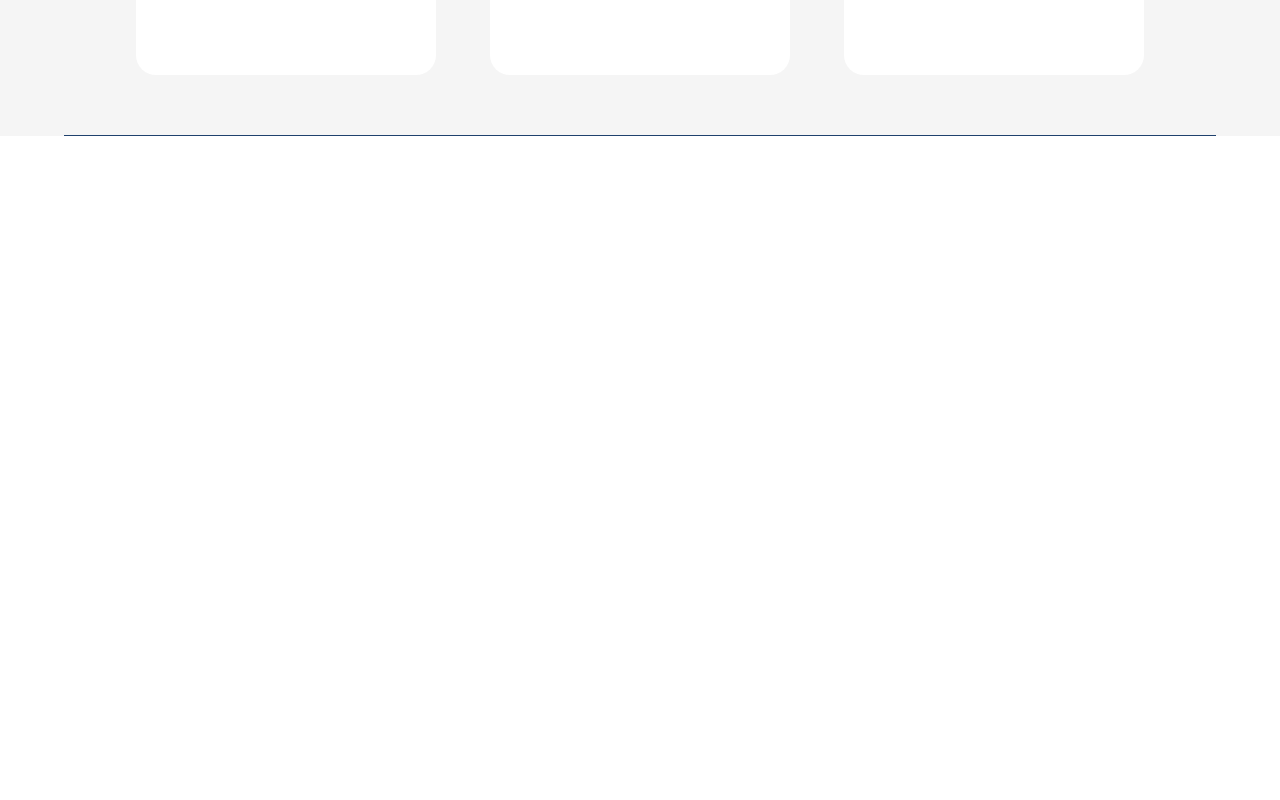
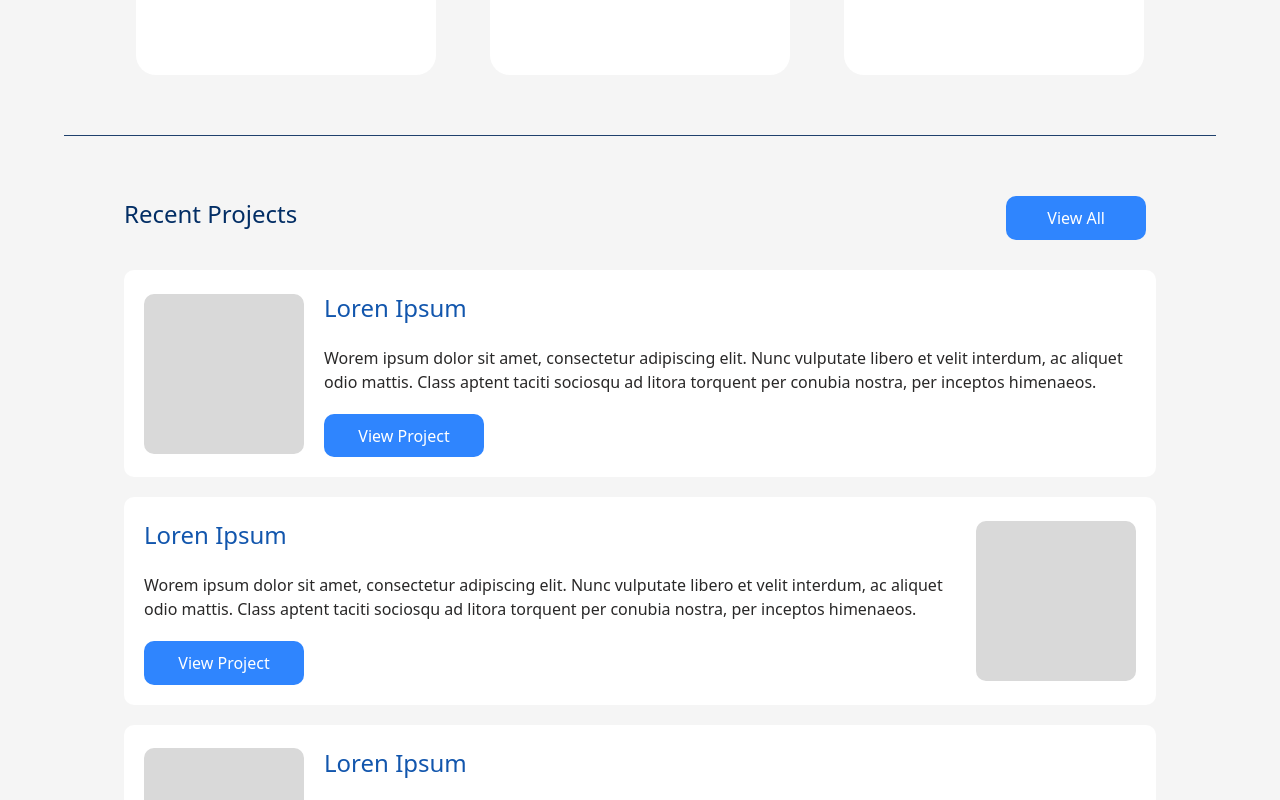
Before and after one commit to Adebobola01/Dara-portfolio, a React (Vite) app: page / in a window 1280 px wide. Shown: the part 1660-2460 px from the top of the page. Before the commit the page ends 1796 px from the top, so only its background shows below. Built offline with nearby package versions, Linux system fonts and the light colour scheme.

Commit message:
feat: added the projects section

```diff
--- a/src/App.jsx
+++ b/src/App.jsx
@@ -2,6 +2,7 @@ import "./App.css";
 import About from "./components/about";
 import Hero from "./components/hero";
 import Navbar from "./components/Navbar";
+import Projects from "./components/Projects";
 import Services from "./components/services";
 
 function App() {
@@ -12,6 +13,7 @@ function App() {
         <Hero />
         <About />
         <Services />
+        <Projects />
       </main>
     </div>
   );
--- /dev/null
+++ b/src/components/Projects/index.jsx
@@ -0,0 +1,41 @@
+import styles from "./projects.module.scss";
+
+const Project = ({ title, details }) => {
+  return (
+    <div className={styles.project}>
+      <span></span>
+      <div>
+        <h2>{title}</h2>
+        <p>{details} </p>
+        <button>View Project</button>
+      </div>
+    </div>
+  );
+};
+
+const Projects = () => {
+  return (
+    <section className={styles.projects_section}>
+      <div className={styles.projects_header}>
+        <h2>Recent Projects</h2>
+        <button>View All</button>
+      </div>
+      <div className={styles.projects_container}>
+        <Project
+          title="Loren Ipsum"
+          details="Worem ipsum dolor sit amet, consectetur adipiscing elit. Nunc vulputate libero et velit interdum, ac aliquet odio mattis. Class aptent taciti sociosqu ad litora torquent per conubia nostra, per inceptos himenaeos."
+        />
+        <Project
+          title="Loren Ipsum"
+          details="Worem ipsum dolor sit amet, consectetur adipiscing elit. Nunc vulputate libero et velit interdum, ac aliquet odio mattis. Class aptent taciti sociosqu ad litora torquent per conubia nostra, per inceptos himenaeos."
+        />
+        <Project
+          title="Loren Ipsum"
+          details="Worem ipsum dolor sit amet, consectetur adipiscing elit. Nunc vulputate libero et velit interdum, ac aliquet odio mattis. Class aptent taciti sociosqu ad litora torquent per conubia nostra, per inceptos himenaeos."
+        />
+      </div>
+    </section>
+  );
+};
+
+export default Projects;
--- /dev/null
+++ b/src/components/Projects/projects.module.scss
@@ -0,0 +1,82 @@
+.projects {
+  &_header {
+    display: flex;
+    justify-content: space-between;
+
+    h2 {
+      font-size: 2.4rem;
+      font-weight: 500;
+      color: #032e65;
+      margin: 0;
+    }
+
+    button {
+      padding: 1rem 4rem;
+      border-radius: 1rem;
+      background-color: #2f85fe;
+      color: #fff;
+      font-size: 1.6rem;
+      margin-right: 1rem;
+    }
+  }
+
+  &_container {
+    display: flex;
+    flex-direction: column;
+    gap: 2rem;
+    margin-top: 3rem;
+  }
+}
+
+.project {
+  display: flex;
+  align-items: center;
+  background-color: #fff;
+  padding: 2rem;
+  gap: 2rem;
+  border-radius: 1rem;
+
+  span {
+    min-width: 16rem;
+    min-height: 16rem;
+    border-radius: 1rem;
+    background-color: #d9d9d9;
+  }
+  div {
+    display: flex;
+    flex-direction: column;
+    justify-content: center;
+    gap: 2rem;
+    // width: 70%;
+    h2 {
+      font-size: 2.4rem;
+      font-weight: 500;
+      color: #1256ad;
+      margin: 0;
+    }
+
+    p {
+      font-size: 1.6rem;
+      color: #292828;
+      margin: 0;
+    }
+    button {
+      //   padding: 1rem 4rem;
+      //   display: flex;
+      //   justify-content: center;
+      border-radius: 1rem;
+      background-color: #2f85fe;
+      color: #fff;
+      font-size: 1.6rem;
+      //   margin-right: 1rem;
+      width: 16rem;
+    }
+  }
+
+  &:nth-of-type(2) {
+    justify-content: space-between;
+    span {
+      order: 2;
+    }
+  }
+}
```
